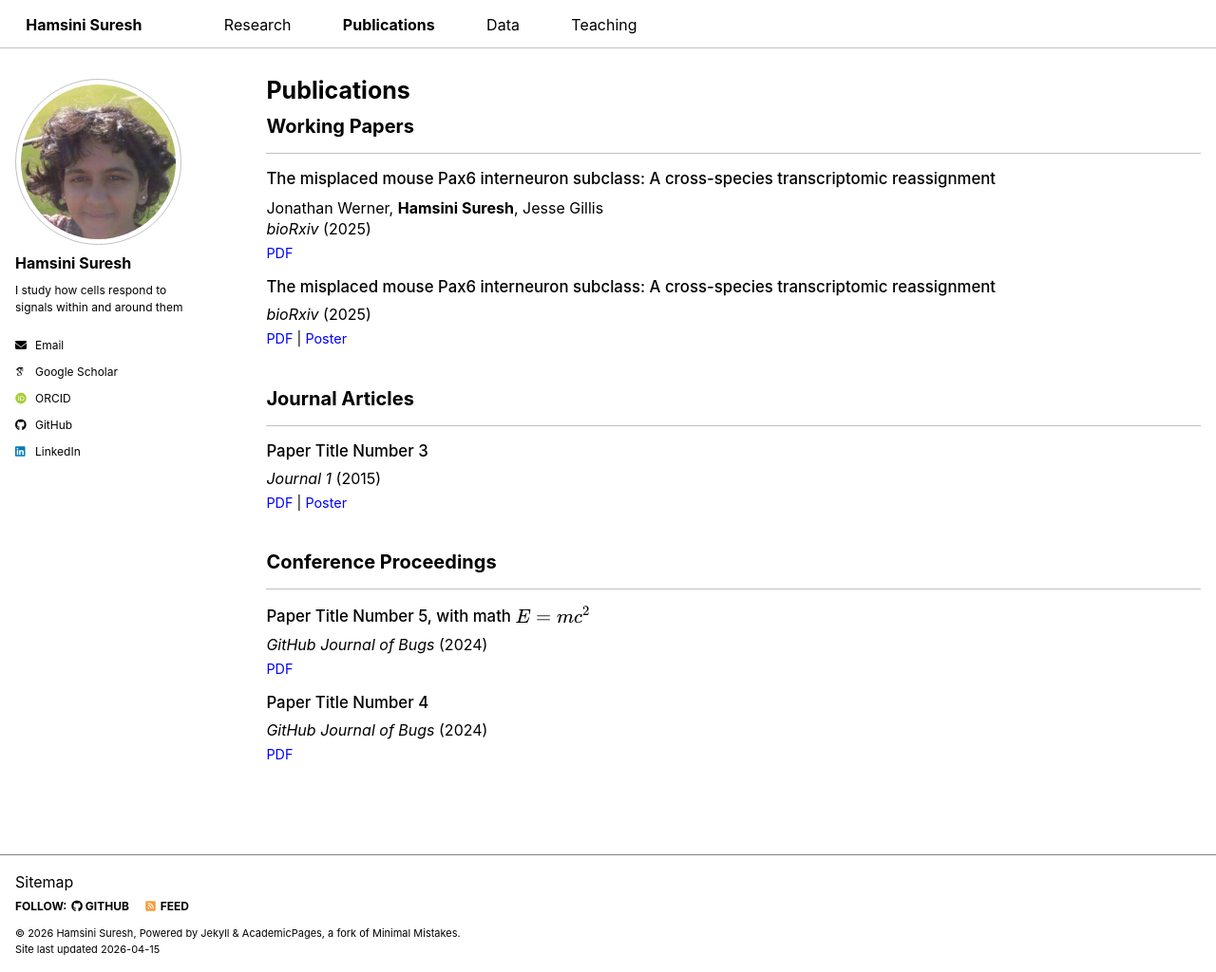
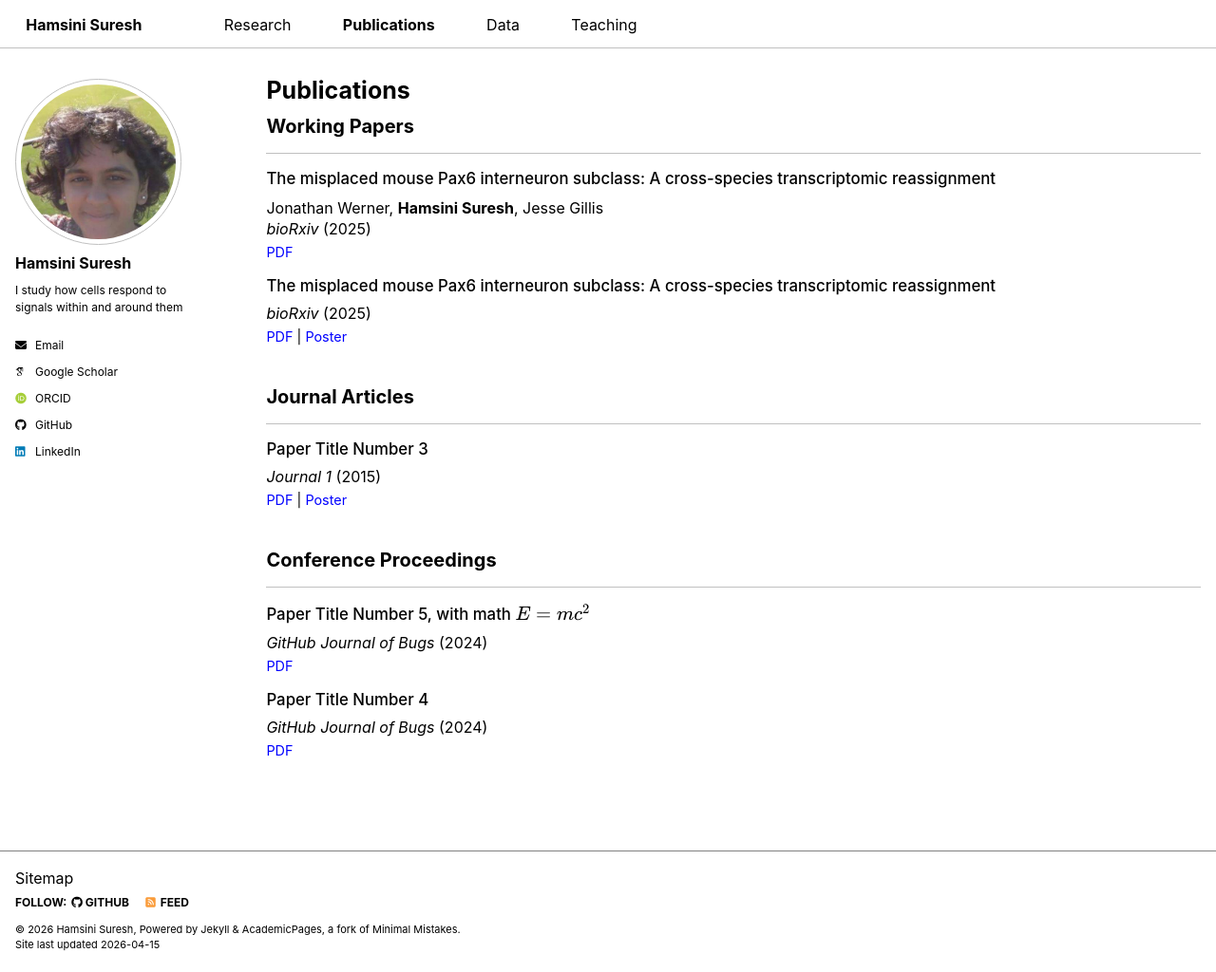
Before and after one commit to hamsinisuresh/hamsinisuresh.github.io, a Jekyll site: the page built from _pages/publications.html, in a window 1280 px wide and 1024 px high. Shown: the whole window at 95% size. Built offline with Jekyll 4.4.1, drawn with Linux system fonts in a browser that asks for light colours; some web fonts are replaced; a script bundle is joined from its source files by our own code; library files that are not in the unit come from our copies.

Commit message:
Update main.scss

```diff
--- a/assets/css/main.scss
+++ b/assets/css/main.scss
@@ -93,7 +93,7 @@
 ================================ */
 
 .pub-meta {
-  margin: 0 0 0.25em 0 !important;  /* meta → links gap */
+  margin: 0 0 0.2em 0 !important;  /* meta → links gap */
 }
 
 .pub-line {
```
